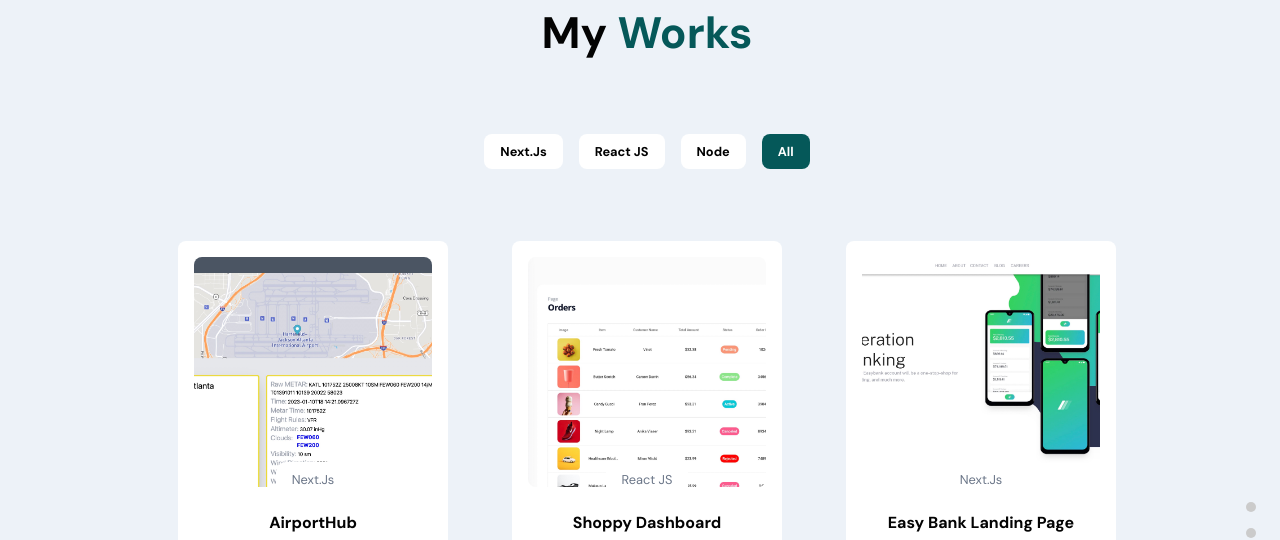
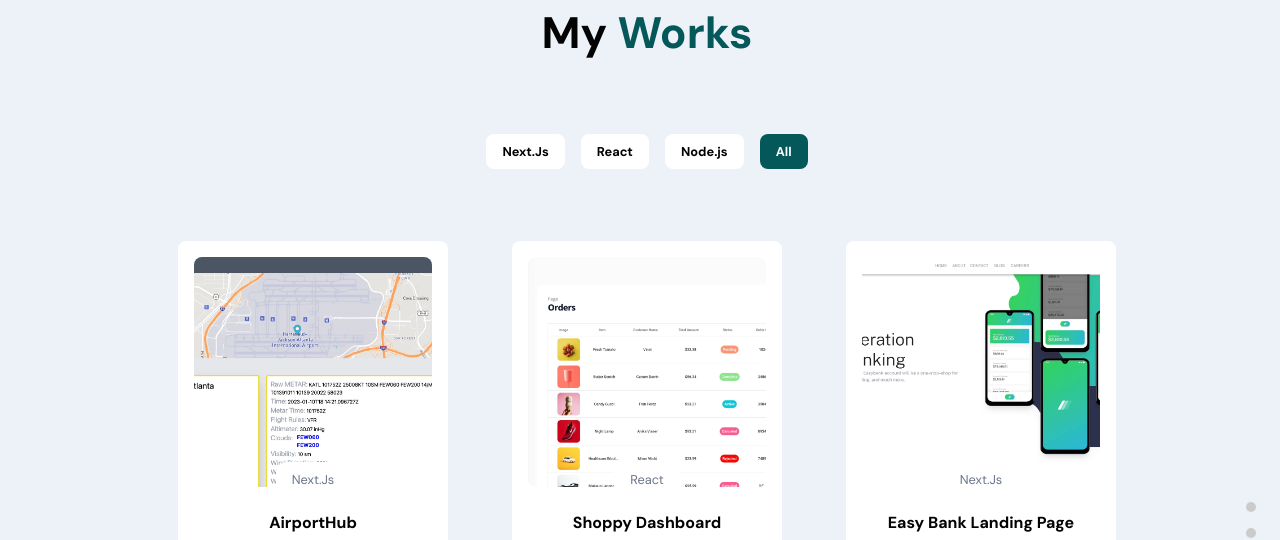
Before and after one commit to jordankimsey/kimsey-portfolio, a React (Create React App) app in the folder frontend_react/: page / in a window 1280 px wide. Shown: the part 1660-2200 px from the top of the page. Built offline with nearby package versions, Linux system fonts and the light colour scheme; no server answers.

Commit message:
fixed tags

```diff
--- a/frontend_react/src/container/Work/Work.jsx
+++ b/frontend_react/src/container/Work/Work.jsx
@@ -20,7 +20,7 @@ const myWork = [
     projectLink: 'https://react-dashboard-inky-alpha.vercel.app/ecommerce',
     codeLink: 'https://github.com/jordankimsey/react-dashboard',
     imgUrl: images.dashboard,
-    tags: ['React JS', 'All'],
+    tags: ['React', 'All'],
   },
   {
     title: 'Easy Bank Landing Page',
@@ -67,7 +67,7 @@ const Work = () => {
         My <span>Works</span>
       </h2>
       <div className='app__work-filter'>
-        {['Next.Js', 'React JS', 'Node', 'All'].map((item, index) => (
+        {['Next.Js', 'React', 'Node.js', 'All'].map((item, index) => (
           <div
             key={index}
             onClick={() => handleWorkFilter(item)}
```
